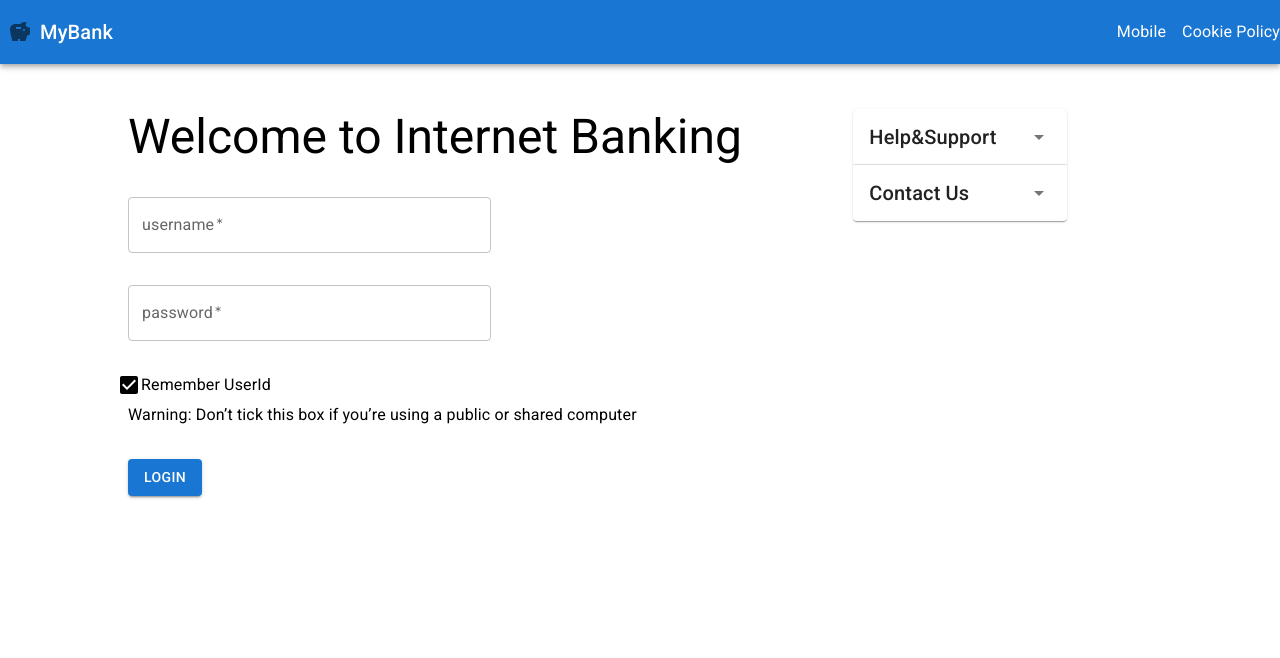
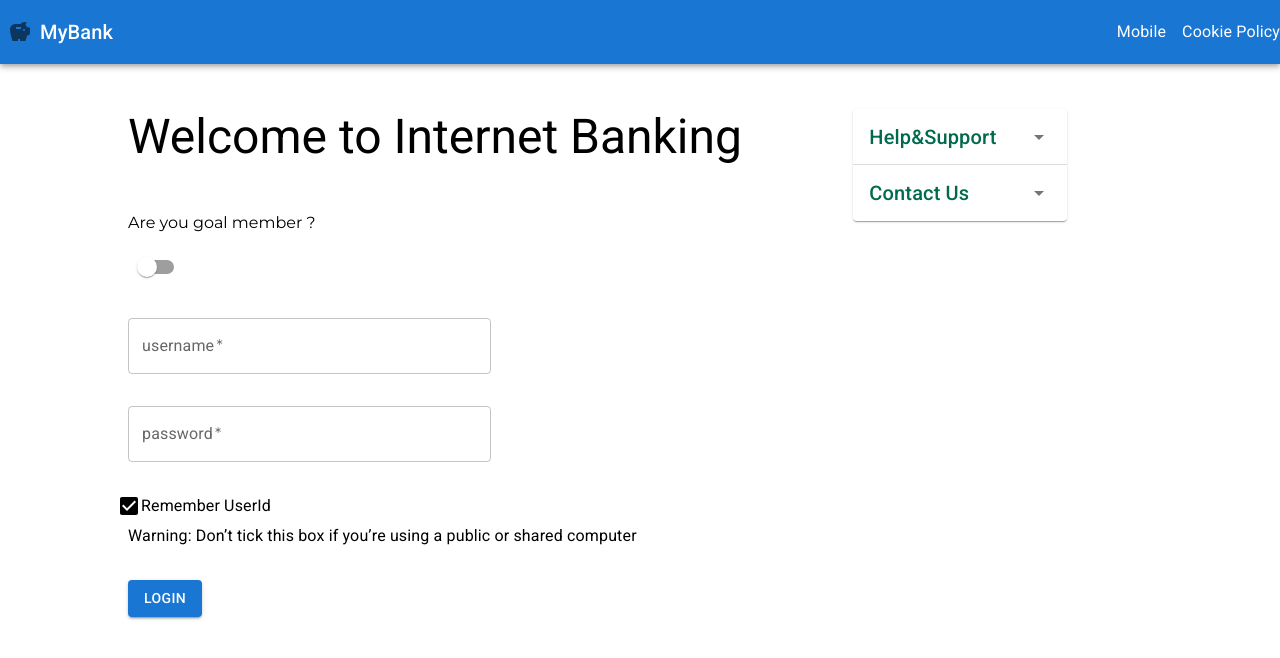
Before and after one commit to vasanthkalli/mybank-ui, a React (Create React App) app: page /login in a window 1280 px wide. Shown: the top 658 px of the page. Built offline with nearby package versions, Linux system fonts and the light colour scheme.

Commit message:
added member functionality

```diff
--- a/src/components/login/Login.js
+++ b/src/components/login/Login.js
@@ -4,6 +4,7 @@ import Box from '@mui/material/Box';
 import Paper from '@mui/material/Paper';
 import Grid from '@mui/material/Grid';
 import TextField from '@mui/material/TextField';
+import Switch from '@mui/material/Switch'
 import {
     Button, FormControlLabel, Toolbar,
     Typography, MenuItem, Select, FormControl, InputLabel, Accordion, AccordionSummary, AccordionDetails, Snackbar, CircularProgress, Backdrop
@@ -41,6 +42,13 @@ function Login(props) {
 
     const [openBackDrop, setOpenBackdrop] = React.useState(false)
 
+    const [isMember, setIsMember] = React.useState(false)
+
+
+    const handleChangeCheckBox = (event) => {
+            setIsMember(event.target.checked)
+    }
+
     const handleUsername = (e) => {
         setusername(e.target.value);
     }
@@ -55,7 +63,8 @@ function Login(props) {
 
             let user = {
                 username: username,
-                password: password
+                password: password,
+                isMember: isMember
             }
 
             try {
@@ -111,6 +120,15 @@ function Login(props) {
                             <Typography variant='h3' component='p'>Welcome to Internet Banking</Typography>
                         </Grid>
                         <Grid item xs={12}>
+                          <p>Are you goal member ?</p> <Switch
+                                checked={isMember}
+                                onChange={handleChangeCheckBox}
+                                inputProps={{ 'aria-label': 'controlled' }}
+
+                            />
+
+                        </Grid>
+                        <Grid item xs={12}>
                             <TextField id='userid' name='userid' variant='outlined' label='username' required style={{ width: '50%' }}
                                 onChange={handleUsername} value={username} error={usernameError}
                             />
@@ -148,7 +166,7 @@ function Login(props) {
                                         aria-controls="panel1-content"
                                         id="panel1-header"
                                     >
-                                        <Typography variant="h6" >Help&Support</Typography>
+                                        <Typography variant="h6" style={{ color: '#006A4D' }}>Help&Support</Typography>
                                     </AccordionSummary>
                                     <AccordionDetails>
                                         <Typography style={{ fontWeight: 'bold', marginBottom: 5 }}>
@@ -170,9 +188,10 @@ function Login(props) {
                                 <Accordion>
                                     <AccordionSummary
                                         expandIcon={<ArrowDropDownIcon />}
-                                        aria-controls="panel2-content" id="panel2-header"
+                                        aria-controls="panel2-content"
+                                        id="panel2-header"
                                     >
-                                        <Typography variant='h6'>Contact Us</Typography>
+                                        <Typography variant='h6' style={{ color: '#006A4D' }}>Contact Us</Typography>
                                     </AccordionSummary>
                                     <AccordionDetails>
                                         <Typography style={{ fontWeight: 'bold', marginBottom: 5 }}>
```
